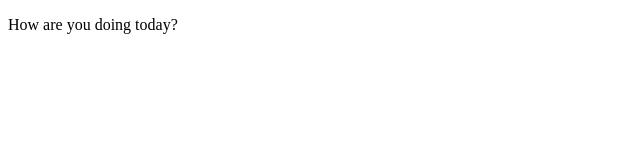
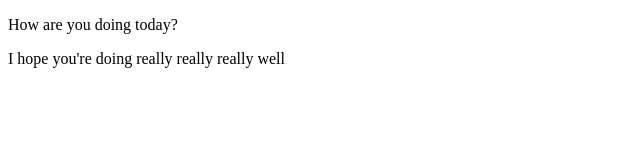
Before and after one commit to lsk42809/Coursera-test, a plain HTML site: page site/index.html in a window 1280 px wide. Shown: the whole page, without its empty margins (0-640 px from the left). Drawn offline with Linux system fonts and the light colour scheme.

Commit message:
Hey Queen!

```diff
--- a/site/index.html
+++ b/site/index.html
@@ -5,5 +5,6 @@
 </head>
 <body>
 	<p>How are you doing today?</p>
+	<p>I hope you're doing really really really well</p>
 </body>
 </html>
```
